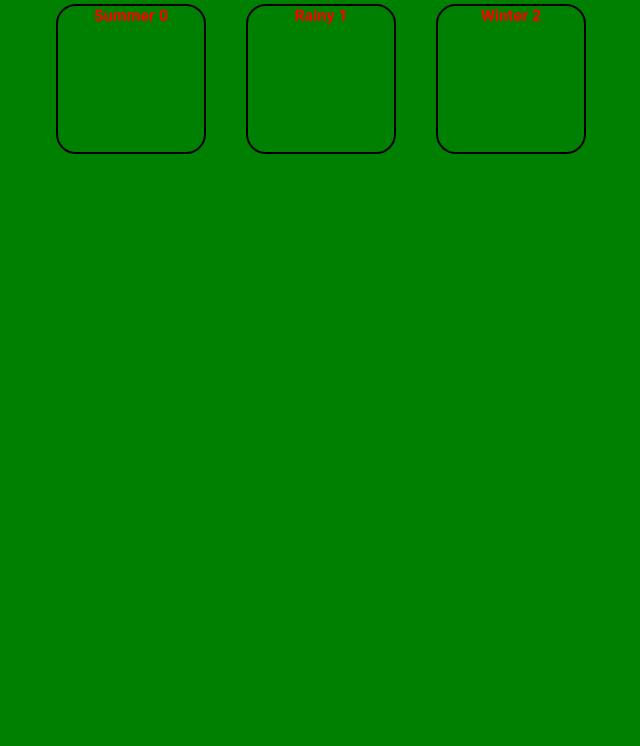
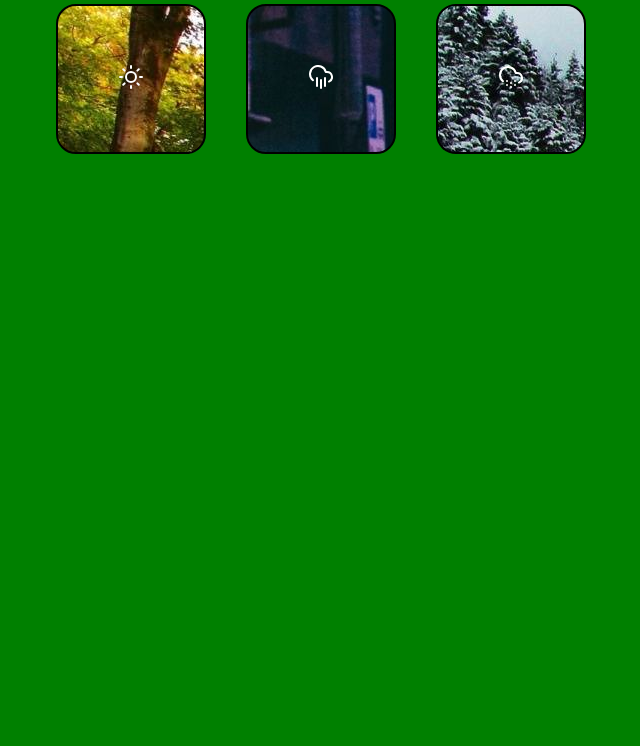
Before and after one commit to SmolKate/HomeWork-module2, a website built with webpack: page public/index.html in a window 1280 px wide. Shown: the part 54-800 px from the top of the page, without its empty margins (319-959 px from the left). Built offline with nearby package versions, Linux system fonts and the light colour scheme; files whose address does not match are found by name.

Commit message:
feat: icons and backgrounds

```diff
--- a/package.json
+++ b/package.json
@@ -14,6 +14,7 @@
     "copy-webpack-plugin": "^13.0.0",
     "css-loader": "^7.1.2",
     "css-minimizer-webpack-plugin": "^7.0.2",
+    "file-loader": "^6.2.0",
     "html-webpack-plugin": "^5.6.3",
     "mini-css-extract-plugin": "^2.9.2",
     "postcss": "^8.5.3",
--- a/src/data.js
+++ b/src/data.js
@@ -1 +1,24 @@
-export default ['Summer', 'Rainy', 'Winter']
+import SummerBackground from './assets/images/summer-bg.jpg';
+import RainyBackground from './assets/images/rainy-bg.jpg';
+import WinterBackground from './assets/images/winter-bg.jpg';
+import SummerIcon from './assets/icons/sun.svg'
+import RainyIcon from './assets/icons/cloud-rain.svg'
+import WinterIcon from './assets/icons/cloud-snow.svg'
+
+export default [
+    {
+        name: 'Summer',
+        background: SummerBackground,
+        icon: SummerIcon,
+    },
+    {
+        name: 'Rainy',
+        background: RainyBackground,
+        icon: RainyIcon,
+    },
+    {
+        name: 'Winter',
+        background: WinterBackground,
+        icon: WinterIcon,
+    }
+]
--- a/src/index.js
+++ b/src/index.js
@@ -3,9 +3,17 @@ import './index.scss'
 
 const root = document.querySelector('#list')
 
-function renderItem(item, number) {
+function renderItem({name, background, icon}, number) {
+    const myIcon = new Image()
+    myIcon.src = icon;
+
+    const element = document.createElement('div')
+    element.appendChild(myIcon)
+
     const li = document.createElement('li')
-    li.textContent = `${item} ${number}`
+    li.style.backgroundImage = `url("${background}")`
+    li.appendChild(element)
+
     root.append(li)
 }
 
--- a/src/index.scss
+++ b/src/index.scss
@@ -40,5 +40,8 @@ h1 {
         margin: 20px;
         list-style: none;
         text-align: center;
+        display: flex;
+        flex-direction: column;
+        justify-content: center;
     }
 }
--- a/webpack.config.common.js
+++ b/webpack.config.common.js
@@ -38,6 +38,14 @@ module.exports = {
                 test: /\.(woff|woff2|eot|ttf|otf)$/i,
                 type: 'asset/resource',
             },
+            {
+                test: /\.(png|svg|jpg|jpeg|gif)$/i,
+                loader: 'file-loader',
+                options: {
+                    name: '[name].[ext]',
+                    outputPath: 'assets'
+                },
+            },
         ],
     },
     plugins: [
```
Also changed, not shown: src/assets/icons/cloud-rain.svg (added), src/assets/icons/cloud-snow.svg (added), src/assets/icons/pause.svg (added), src/assets/icons/sun.svg (added), src/assets/images/rainy-bg.jpg (added), src/assets/images/summer-bg.jpg (added), src/assets/images/winter-bg.jpg (added), 1 other file.
